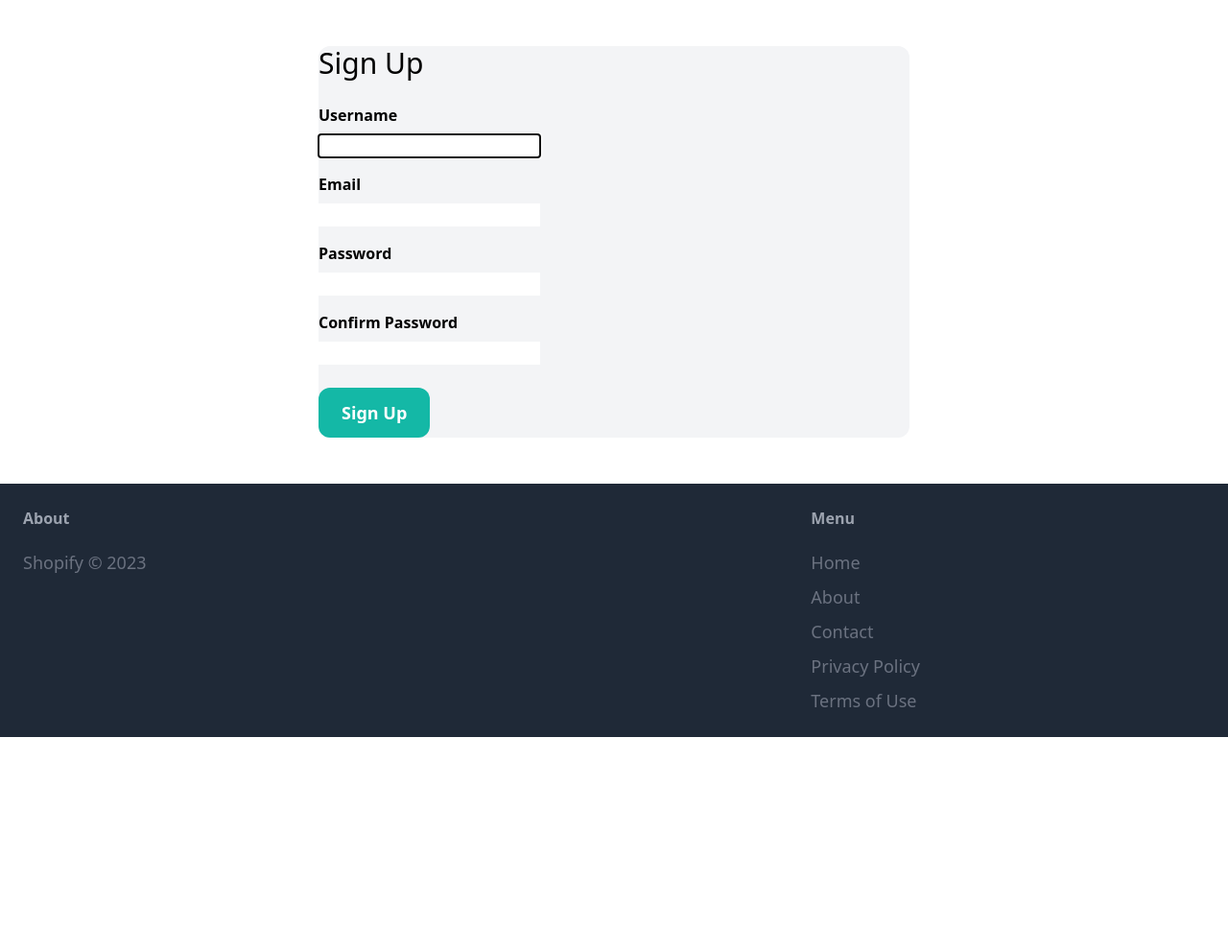
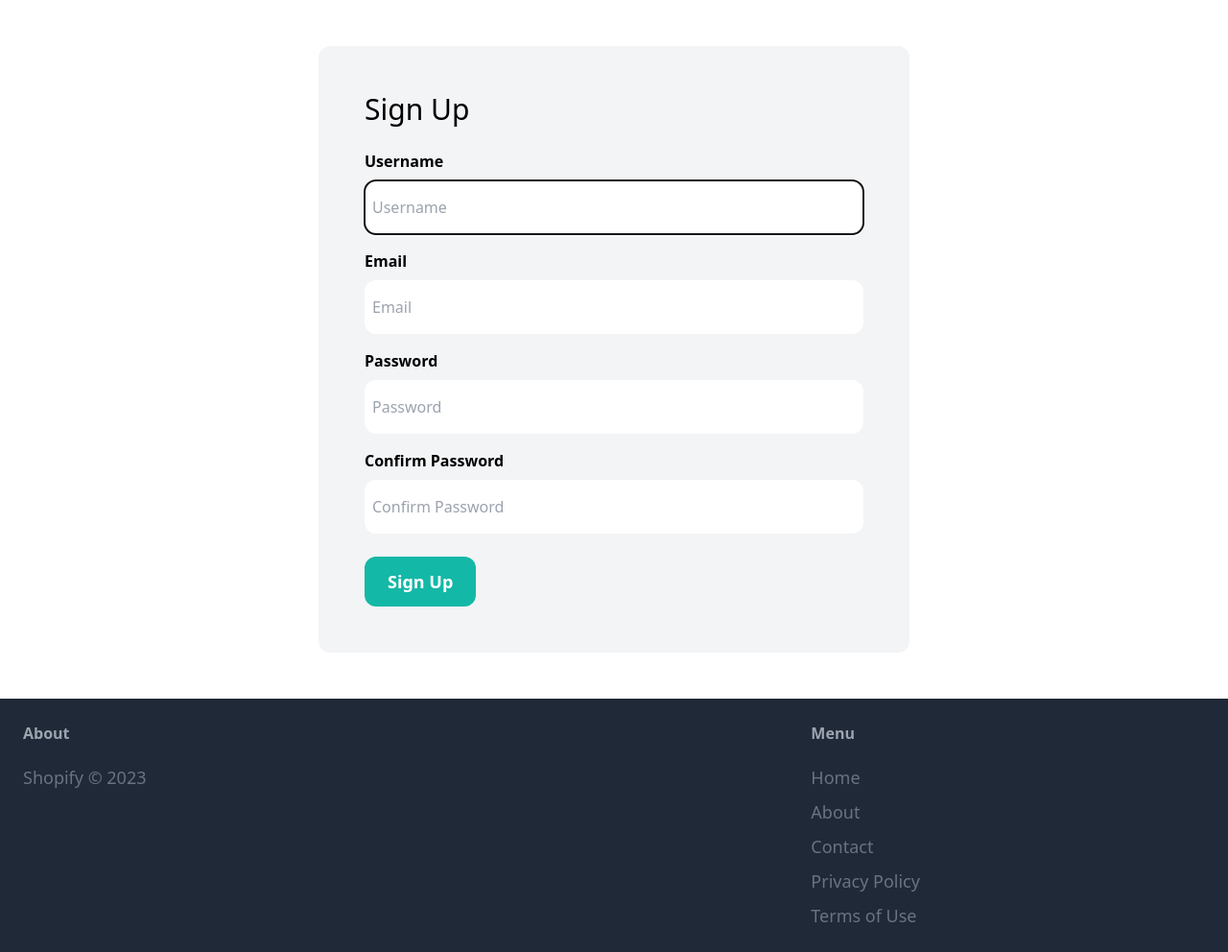
Before and after one commit to Ola-Yeenca/E-commerce-old, a Django app: page /signup/ in a window 1280 px wide. Shown: the part 101-1093 px from the top of the page at 96% size. Before the commit the page ends 869 px from the top, so only its background shows below. Run offline with Django 4.2, Linux system fonts and the light colour scheme; some libraries are stand-ins or nearby versions.

Commit message:
signup page done

```diff
--- a/shopify/core/forms.py
+++ b/shopify/core/forms.py
@@ -7,3 +7,31 @@ class SignupForm(UserCreationForm):
     class Meta:
         model = User
         fields = ['username', 'email', 'password1', 'password2']
+
+    username = forms.CharField(widget=forms.TextInput(
+        attrs={
+            'class': 'w-full px-2 py-4 rounded-xl',
+            'placeholder': "Username"
+        }
+    ))
+
+    email = forms.CharField(widget=forms.TextInput(
+        attrs={
+            'class': 'w-full px-2 py-4 rounded-xl',
+            'placeholder': "Email"
+        }
+    ))
+
+    password1 = forms.CharField(widget=forms.PasswordInput(
+        attrs={
+            'class': 'w-full px-2 py-4 rounded-xl',
+            'placeholder': "Password"
+        }
+    ))
+
+    password2 = forms.CharField(widget=forms.PasswordInput(
+        attrs={
+            'class': 'w-full px-2 py-4 rounded-xl',
+            'placeholder': "Confirm Password"
+        }
+    ))
--- a/shopify/core/templates/core/signup.html
+++ b/shopify/core/templates/core/signup.html
@@ -3,10 +3,11 @@
 {% block title %}Sign Up{% endblock %}
 
 {% block content %}
-<div class="w-1/2 my-6 mx-auto bg-gray-100 rounded-xl">
+<div class="w-1/2 my-6 p-12 mx-auto bg-gray-100 rounded-xl">
   <h1 class="mb-6 text-3xl">Sign Up</h1>
-  <form method="post">
+  <form method="post" action=".">
     {% csrf_token %}
+
     <div class="mb-4">
       <label for="id_username" class="block mb-2 font-semibold">Username</label>
       {{ form.username }}
@@ -23,6 +24,25 @@
       <label for="id_password2" class="block mb-2 font-semibold">Confirm Password</label>
       {{ form.password2 }}
     </div>
+
+    {% if form.errors or form.non_field_errors %}
+
+    <div class="mb-4 p-4 bg-red-100 text-red-700 border border-red-400 rounded">
+      <h2 class="mb-2 font-semibold">Error</h2>
+      <ul>
+        {% for field in form %}
+        {% for error in field.errors %}
+        <li>{{ error }}</li>
+        {% endfor %}
+        {% endfor %}
+        {% for error in form.non_field_errors %}
+        <li>{{ error }}</li>
+        {% endfor %}
+      </ul>
+    </div>
+
+    {% endif %}
+
     <button type="submit" class="px-6 py-3 text-lg font-semibold bg-teal-500 text-white rounded-xl hover:bg-teal-700">Sign Up</button>
   </form>
 </div>
--- a/shopify/core/views.py
+++ b/shopify/core/views.py
@@ -25,3 +25,6 @@ def signup(request):
     return render(request, 'core/signup.html', context = {
         'form': form
     })
+
+def login(request):
+    return render(request, 'core/login.html')
```
Also changed, not shown: shopify/db.sqlite3.
